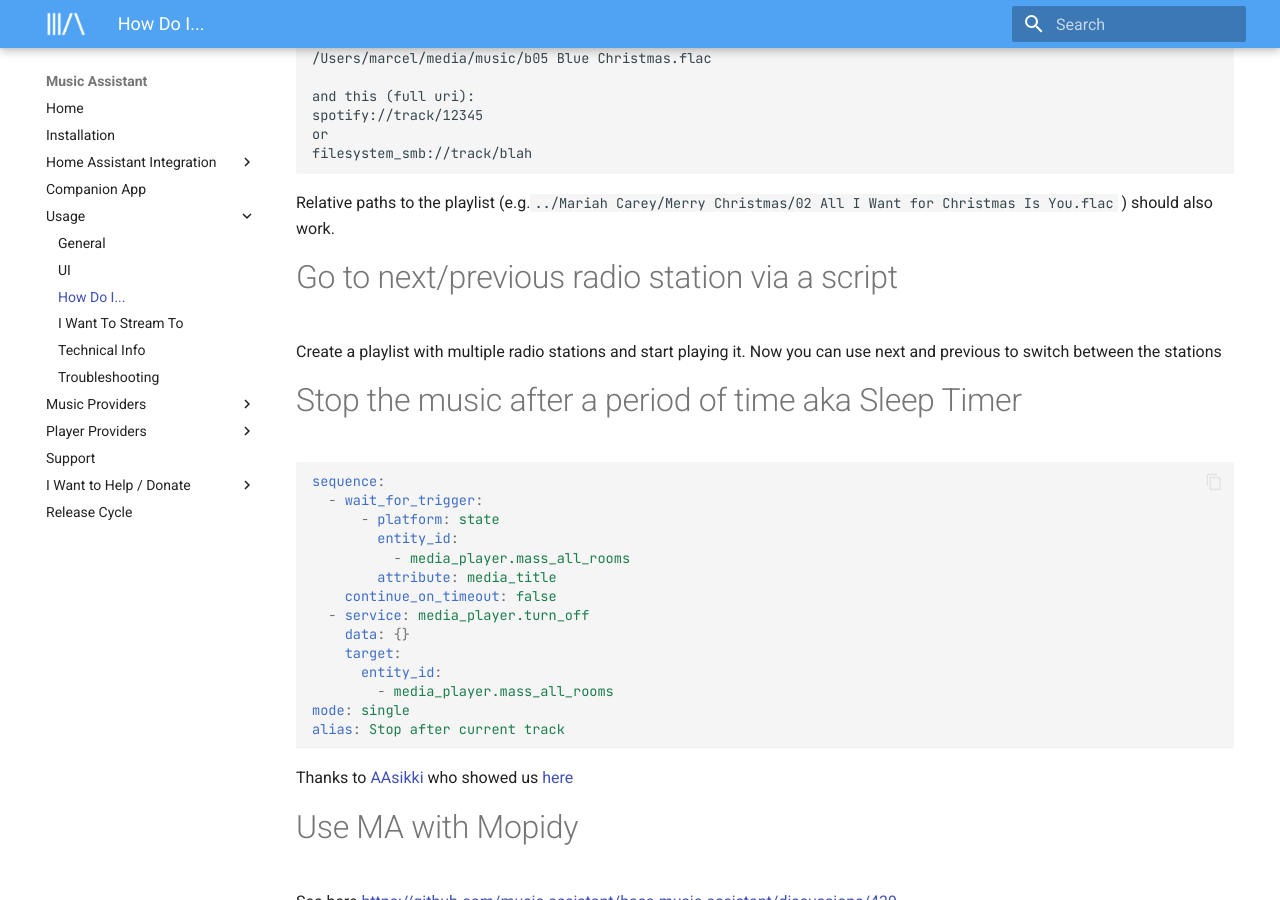
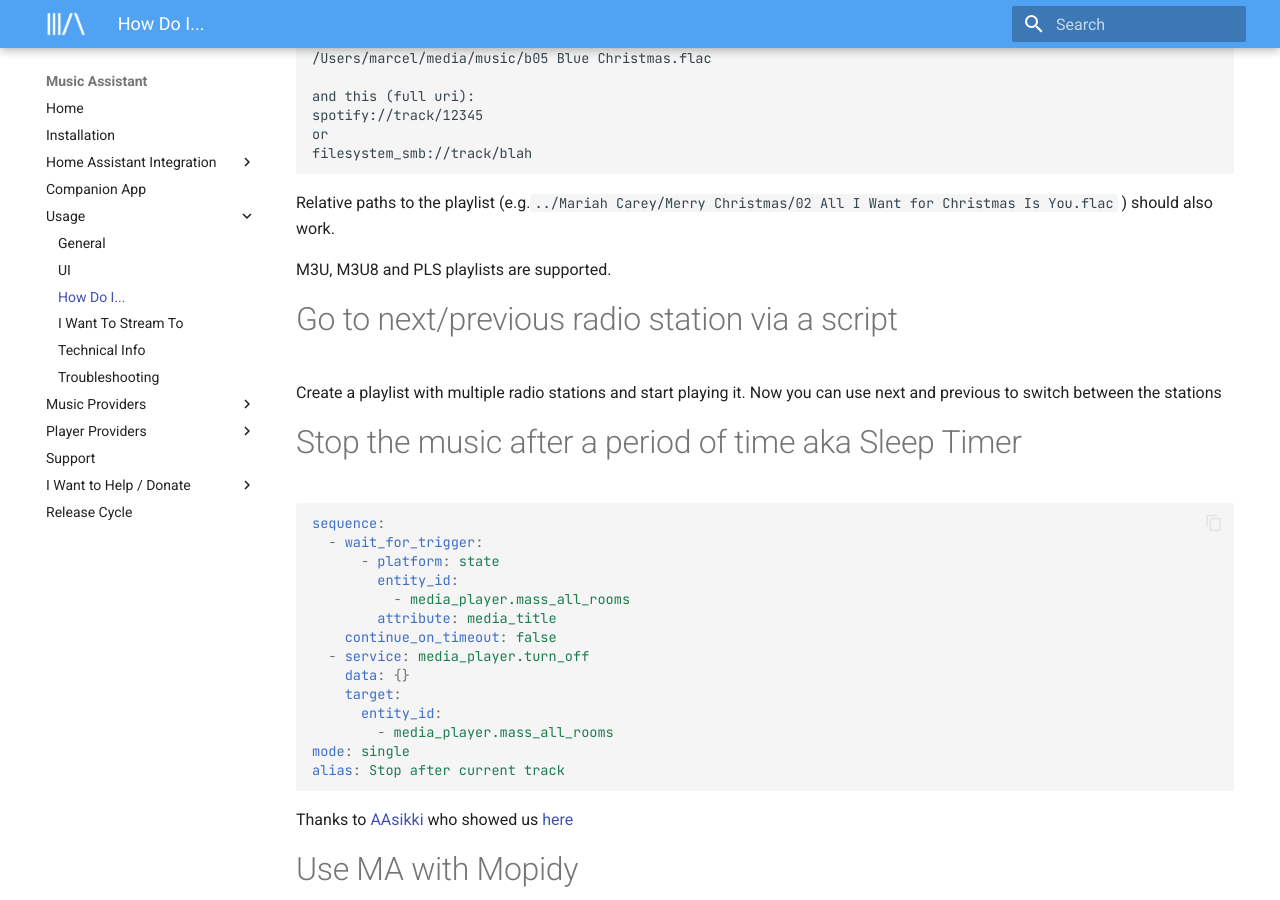
Before and after one commit to pwbriggs/music-assistant.github.io, an MkDocs documentation site: the page built from docs/faq/how-to.md, in a window 1280 px wide and 900 px high, scrolled down 2290 px. Built offline with MkDocs 1.6.1 and Material for MkDocs 9.7.7, drawn with Linux system fonts in a browser that asks for light colours.

Commit message:
Clarify playlist types supported

```diff
--- a/docs/faq/how-to.md
+++ b/docs/faq/how-to.md
@@ -84,6 +84,8 @@ filesystem_smb://track/blah
 
 Relative paths to the playlist (e.g.` ../Mariah Carey/Merry Christmas/02 All I Want for Christmas Is You.flac` ) should also work.
 
+M3U, M3U8 and PLS playlists are supported.
+
 # Go to next/previous radio station via a script
 
 Create a playlist with multiple radio stations and start playing it. Now you can use next and previous to switch between the stations
```
